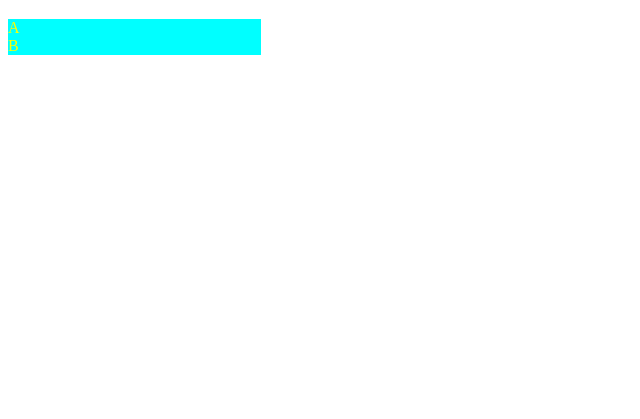
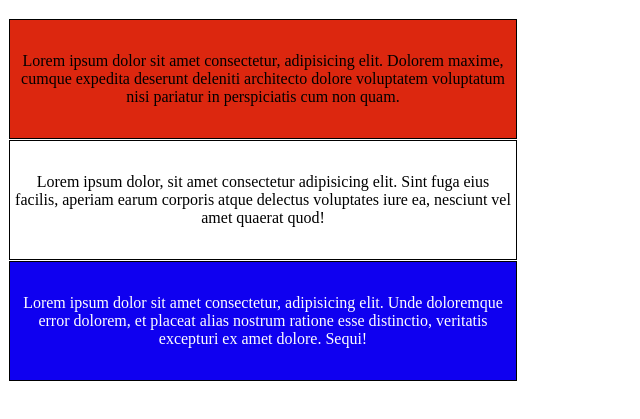
Before and after one commit to DarlanHenrique/dcc121-aula-4, a plain HTML site: page boxmodel.html in a window 1280 px wide. Shown: the part 61-480 px from the top of the page, without its empty margins (0-640 px from the left). Drawn offline with Linux system fonts and the light colour scheme.

Commit message:
fazer a bandeira da holanda virar a da russia

```diff
--- a/boxmodel.html
+++ b/boxmodel.html
@@ -7,7 +7,8 @@
     </head>
     <body>
         <h1>Modelo de Caixas</h1>
-        <div class="box-div">A</div>
-        <div class="box-div">B</div>
+        <div class="box-div-A">Lorem ipsum dolor sit amet consectetur, adipisicing elit. Dolorem maxime, cumque expedita deserunt deleniti architecto dolore voluptatem voluptatum nisi pariatur in perspiciatis cum non quam.</div>
+        <div class="box-div-B">Lorem ipsum dolor, sit amet consectetur adipisicing elit. Sint fuga eius facilis, aperiam earum corporis atque delectus voluptates iure ea, nesciunt vel amet quaerat quod!</div>
+        <div class="box-div-C">Lorem ipsum dolor sit amet consectetur, adipisicing elit. Unde doloremque error dolorem, et placeat alias nostrum ratione esse distinctio, veritatis excepturi ex amet dolore. Sequi!</div>
     </body>
 </html>
--- a/css/style.css
+++ b/css/style.css
@@ -16,10 +16,52 @@
 .text-underline{
     text-decoration: underline;
 }
-.box-div{
-    background-color: aqua;
-    color: yellow;
+div{
     display: block;
-    width: 20%;
-    height: 40%;
+    width: 508px;
+    height: 120px;
+    overflow: hidden;
+    padding: 5px;
+    border: #000;
+    border-style: solid;
+    border-width: 0.5px;
+    margin: 1px;
+    box-sizing: border-box;
+    text-align: center;
+    display: flex;
+    align-items: center;
+    justify-content: center;
 }
+.box-div-A{
+    background-color: #dc270f;
+    color: #000;
+    animation: color1 5s;
+    animation-iteration-count: infinite;
+}
+.box-div-B{
+    background-color: #ffff;
+    color: #000;
+    animation: color2 5s;
+    animation-iteration-count: infinite;
+}
+.box-div-C{
+    background-color: #0f00f0;
+    color: #ffff;
+    animation: color3 5s;
+    animation-iteration-count: infinite;
+}
+
+@keyframes color1 {
+    from {background-color: #dc270f;}
+    to {background-color: #ffff;}
+}
+
+@keyframes color2 {
+    from {background-color: #ffff; color: #000}
+    to {background-color: #0f00f0; color: #ffff}
+}
+
+@keyframes color3 {
+    from {background-color: #0f00f0; color: #ffff;}
+    to {background-color: #dc270f; color: #000}
+}
```
